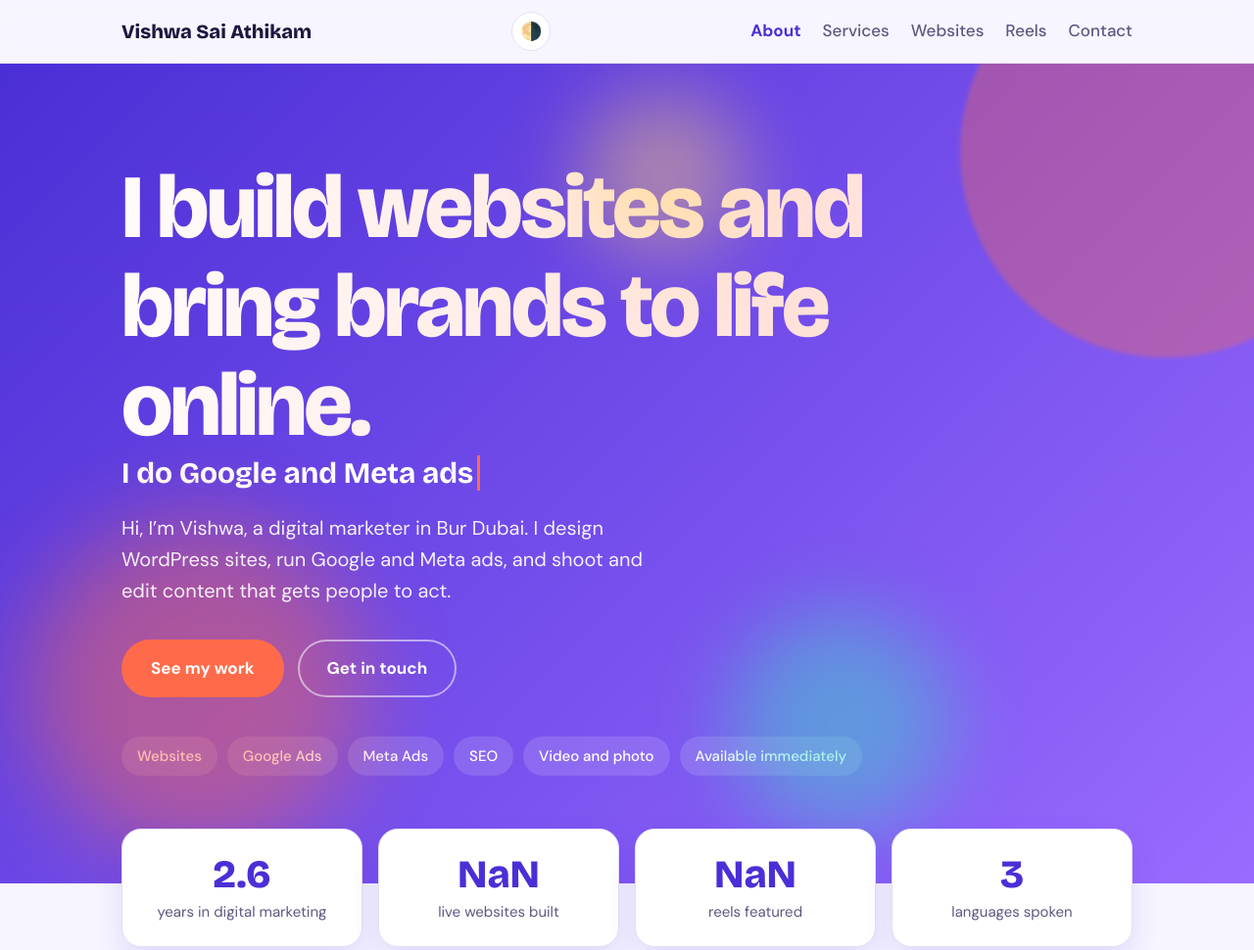
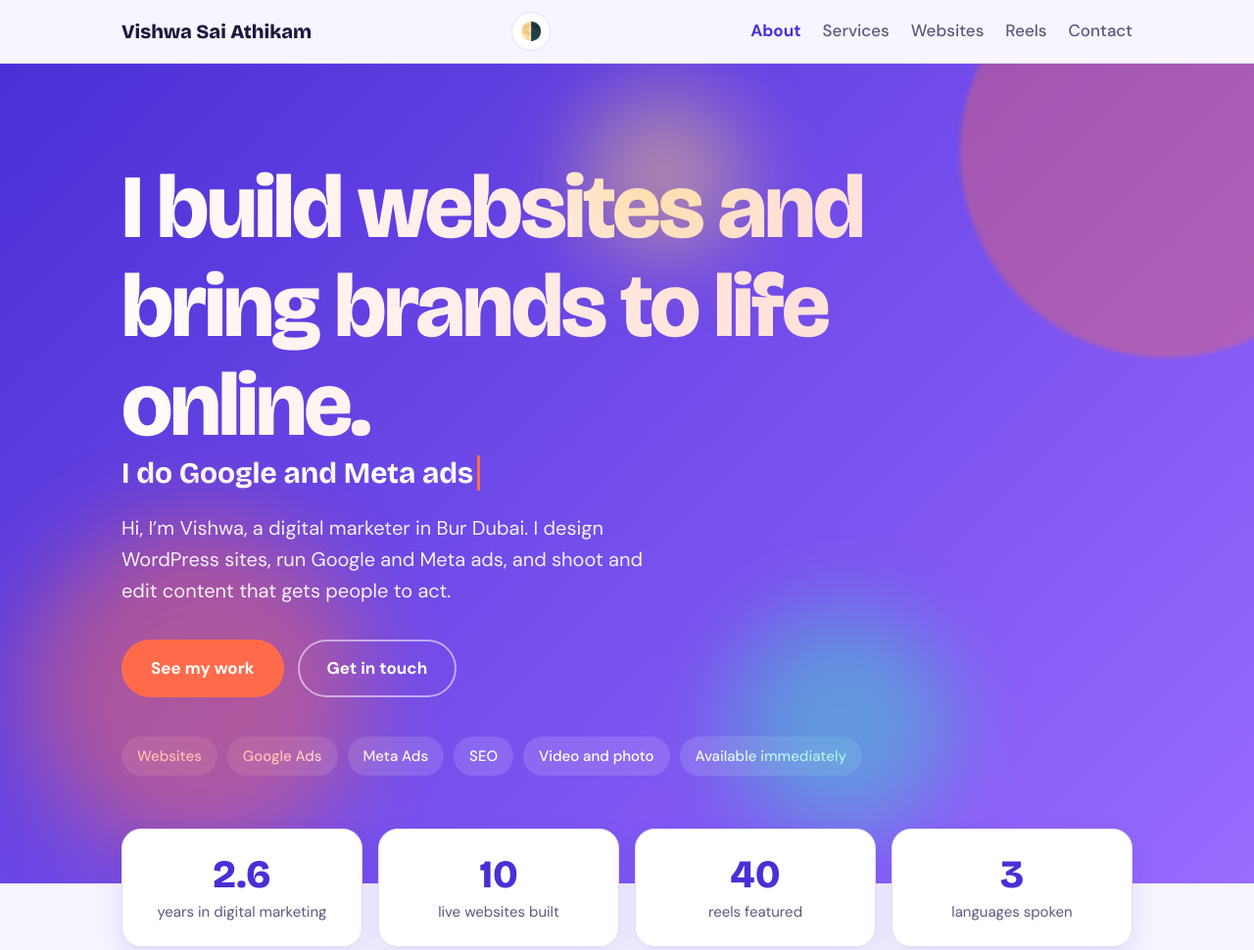
Before and after one commit to vishwasaiathikam/vishwasaiathikam.github.io, a plain HTML site: page index.html in a window 1280 px wide. Shown: the top 970 px of the page at 98% size. Drawn offline with nearby package versions, Linux system fonts and the light colour scheme.

Commit message:
Update index.html

```diff
--- a/index.html
+++ b/index.html
@@ -105,7 +105,7 @@ nav ul a.on{color:var(--brand);font-weight:700}
 <p class="lead">Hi, I’m Vishwa, a digital marketer in Bur Dubai. I design WordPress sites, run Google and Meta ads, and shoot and edit content that gets people to act.</p>
 <div class="cta"><a class="btn" href="#websites">See my work</a><a class="btn ghost" href="#contact">Get in touch</a></div>
 <div class="chips"><span>Websites</span><span>Google Ads</span><span>Meta Ads</span><span>SEO</span><span>Video and photo</span><span>Available immediately</span></div></div></header>
-<div class="wrap"><div class="stats"><div class="stat rv"><strong data-n="2.6" data-d="1">0</strong><span>years in digital marketing</span></div><div class="stat rv"><strong data-n="10+">0</strong><span>live websites built</span></div><div class="stat rv"><strong data-n="50+">0</strong><span>reels featured</span></div><div class="stat rv"><strong data-n="3">0</strong><span>languages spoken</span></div></div></div>
+<div class="wrap"><div class="stats"><div class="stat rv"><strong data-n="2.6" data-d="1">0</strong><span>years in digital marketing</span></div><div class="stat rv"><strong data-n="10">0</strong><span>live websites built</span></div><div class="stat rv"><strong data-n="40">0</strong><span>reels featured</span></div><div class="stat rv"><strong data-n="3">0</strong><span>languages spoken</span></div></div></div>
 <div class="ticker" aria-hidden="true"><div id="tk"></div></div>
 <section id="about"><div class="wrap about"><div><h2>About me</h2>
 <div class="job" style="display:block"><p><b>Digital Marketing Specialist</b>, Marketing Zettabyte<br><span style="color:var(--muted)">Dec 2023 – Jun 2026 · 2 years 7 months</span></p>
```
